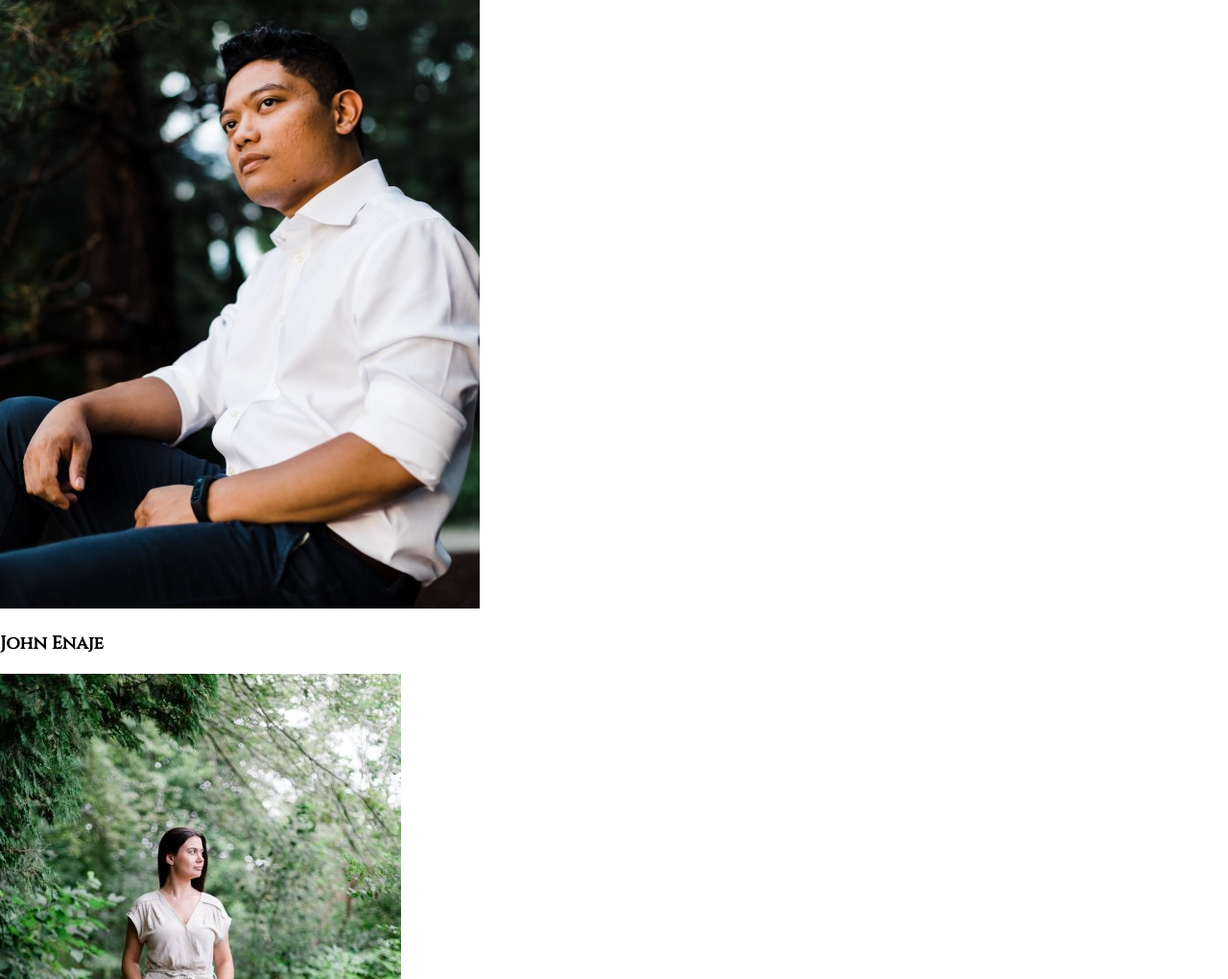
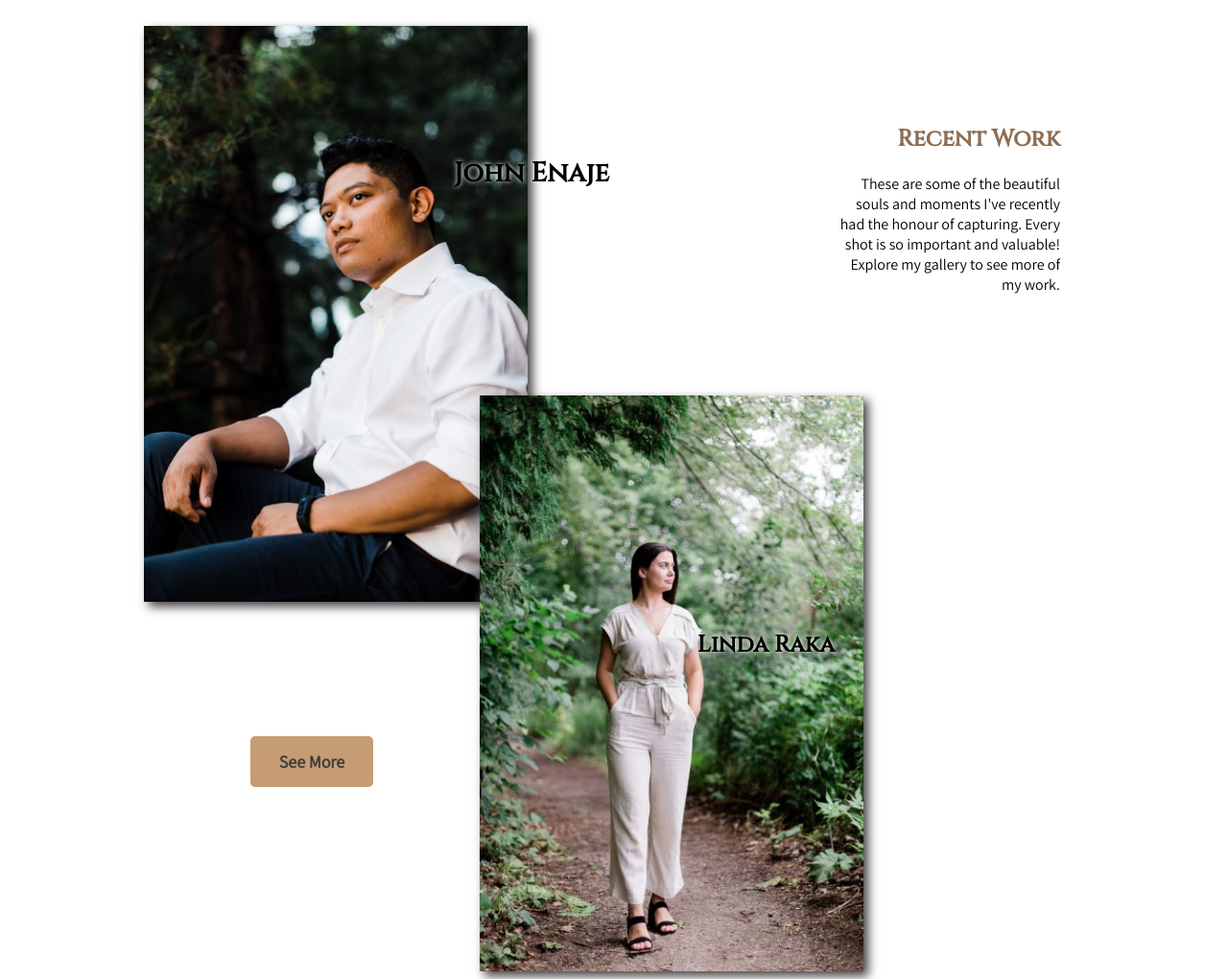
Before and after one commit to pkuczak/wdd130, a plain HTML site: page kuczco-studios/index.html in a window 1280 px wide. Shown: the part 1955-2975 px from the top of the page at 96% size. Drawn offline with Linux system fonts and the light colour scheme.

Commit message:
finished CSS for home page

```diff
--- a/kuczco-studios/index.html
+++ b/kuczco-studios/index.html
@@ -42,28 +42,8 @@
                 <div class="text">A portrait is not made in the camera but on either side of it.” ~Edward Steichen</div>
                 </div>
 
-                <!-- Next and previous buttons -->
-                <!-- <a class="prev" onclick="plusSlides(-1)">&#10094;</a>
-                <a class="next" onclick="plusSlides(1)">&#10095;</a> -->
             </div>
-            <!-- <br> -->
 
-            <!-- The dots/circles -->
-            <!-- <div style="text-align:center">
-                <span class="dot" onclick="currentSlide(1)"></span>
-                <span class="dot" onclick="currentSlide(2)"></span>
-                <span class="dot" onclick="currentSlide(3)"></span>
-            </div> -->
-            <!-- <div id="hero">
-                <div id="hero-box">
-                    <img src="images/home-hero.jpg" alt="woman posing on dock">
-                    <img src="images/contact.jpg" alt="baby holding hands">
-                </div>
-                <div id="hero-msg">
-                    <h1 class="home-title">Kuczco Studios</h1>
-                    <h4>“A portrait is not made in the camera but on either side of it.” ~Edward Steichen</h4>
-                </div>
-            </div> -->
         </div>
         <main>
             <div id="about-container">
@@ -80,21 +60,23 @@
                     <img src="images/linda-op.png" alt="the photographer">
                 </div>
             </div>
-            <section>
+            <div class="teaser-container">
+                <section class="teaser1">
+                    <div class="name1"><h3 >John Enaje</h3></div>
                     <img src="images/gallery1-small.jpg" alt="John close up">
-                <h3>John Enaje</h3>
                 </section>
-            <section>
+                <section class="teaser2">
+                    <h3 class="name2">Linda Raka</h3>
                     <img src="images/linda-raka-home.jpg" alt="Linda full body">
-                <h3>Linda Raka</h3>
                 </section>
                 <div class="see-more-button">
                     <a class="see-more" href="gallery.html">See More</a>
                 </div>
-            <section>
+                <section class="see-more-text">
                     <h2>Recent Work</h2>
                     <p>These are some of the beautiful souls and moments I've recently had the honour of capturing. Every shot is so important and valuable! Explore my gallery to see more of my work.</p>
                 </section>
+            </div>
         </main>
         <footer>
             <p><a href="index.html">Home</a></p>
@@ -114,34 +96,6 @@
         </footer>
     </div>
     <script>
-        // let slideIndex = 1;
-        // showSlides(slideIndex);
-
-        // // Next/previous controls
-        // function plusSlides(n) {
-        //     showSlides(slideIndex += n);
-        // }
-
-        // // Thumbnail image controls
-        // function currentSlide(n) {
-        //     showSlides(slideIndex = n);
-        // }
-
-        // function showSlides(n) {
-        //     let i;
-        //     let slides = document.getElementsByClassName("mySlides");
-        //     let dots = document.getElementsByClassName("dot");
-        //     if (n > slides.length) {slideIndex = 1}
-        //     if (n < 1) {slideIndex = slides.length}
-        //     for (i = 0; i < slides.length; i++) {
-        //         slides[i].style.display = "none";
-        //     }
-        //     for (i = 0; i < dots.length; i++) {
-        //         dots[i].className = dots[i].className.replace(" active", "");
-        //     }
-        //     slides[slideIndex-1].style.display = "block";
-        //     dots[slideIndex-1].className += " active";
-        // }
         let slideIndex = 0;
         showSlides();
 
@@ -154,7 +108,7 @@
             slideIndex++;
             if (slideIndex > slides.length) {slideIndex = 1}
             slides[slideIndex-1].style.display = "block";
-            setTimeout(showSlides, 7000); // Change image every 2 seconds
+            setTimeout(showSlides, 7000); // Change image every 7 seconds
         }
     </script>
 </body>
--- a/kuczco-studios/styles/styles.css
+++ b/kuczco-studios/styles/styles.css
@@ -1,7 +1,7 @@
 @import url('https://fonts.googleapis.com/css2?family=Assistant&family=Cinzel:wght@500&display=swap');
 
 #content{
-  max-width: 1600px;
+  max-width: 1500px;
   margin: 0 auto;
 }
 footer h1{
@@ -67,15 +67,19 @@ nav a:hover{
 #about-container{
   display: flex;
   margin: 150px auto;
+  padding: 50px;
 }
 #about-img{
   width: 50%;
-  margin-right: 5%;
+  /* margin-right: 5%; */
   text-align: center;
+}
+#about-img img{
+  box-shadow: 5px 5px 10px #433E3F;
 }
 #about-me{
   width: 50%;
-  margin-left: 5%;
+  /* margin-left: 5%; */
   padding: 0 10%;
 }
 h2{
@@ -98,6 +102,68 @@ h2{
 .book:hover, .see-more:hover{
   color: white;
 }
+.teaser-container{
+  display: grid;
+  grid-template-columns: 1fr 1fr 1fr;
+  margin: 300px auto 200px auto;
+  padding: 0px 150px;
+}
+.teaser1{
+  grid-column: 1 / 2;
+}
+.teaser1 img{
+  width: 400px;
+  z-index: -1;
+  box-shadow: 5px 5px 10px #433E3F;
+}
+.name1{
+  text-align: right;
+  font-size: 1.5em;
+  color: black;
+  text-shadow: 0px 0px 5px white;
+  margin-bottom: -200px;
+  margin-right: -85px;
+  position: relative;
+  z-index: 1;
+}
+.teaser2{
+  grid-column: 2 / 3;
+  grid-row: 2/3;
+  position: relative;
+  z-index: 0;
+}
+.name2{
+  text-align: right;
+  align-self: center;
+  position: relative;
+  z-index: 1;
+  font-size: 1.5em;
+  color: black;
+  text-shadow: 0px 0px 5px white;
+  margin-right: -20px;
+}
+.teaser2 img{
+  width: 400px;
+  margin: -300px -50px 0px;
+  z-index: -1;
+  box-shadow: 5px 5px 10px #433E3F;
+}
+.see-more-text{
+  grid-column: 3 / 4;
+  text-align: right;
+  padding: 25px;
+  margin-top: -50px;
+}
+.see-more-button{
+  grid-column: 1 / 2;
+  grid-row: 2/3;
+  text-align: center;
+  margin-top: 150px;
+  margin-right: 50px;
+}
+
+
+/* Everything below this is for the Contact page, except for the slideshow css at the bottom */
 #contact-container h1{
   color: #8E6E53;
   font-size: 2.5em;
```
Lines whose indentation alone changed are shown as unchanged.
